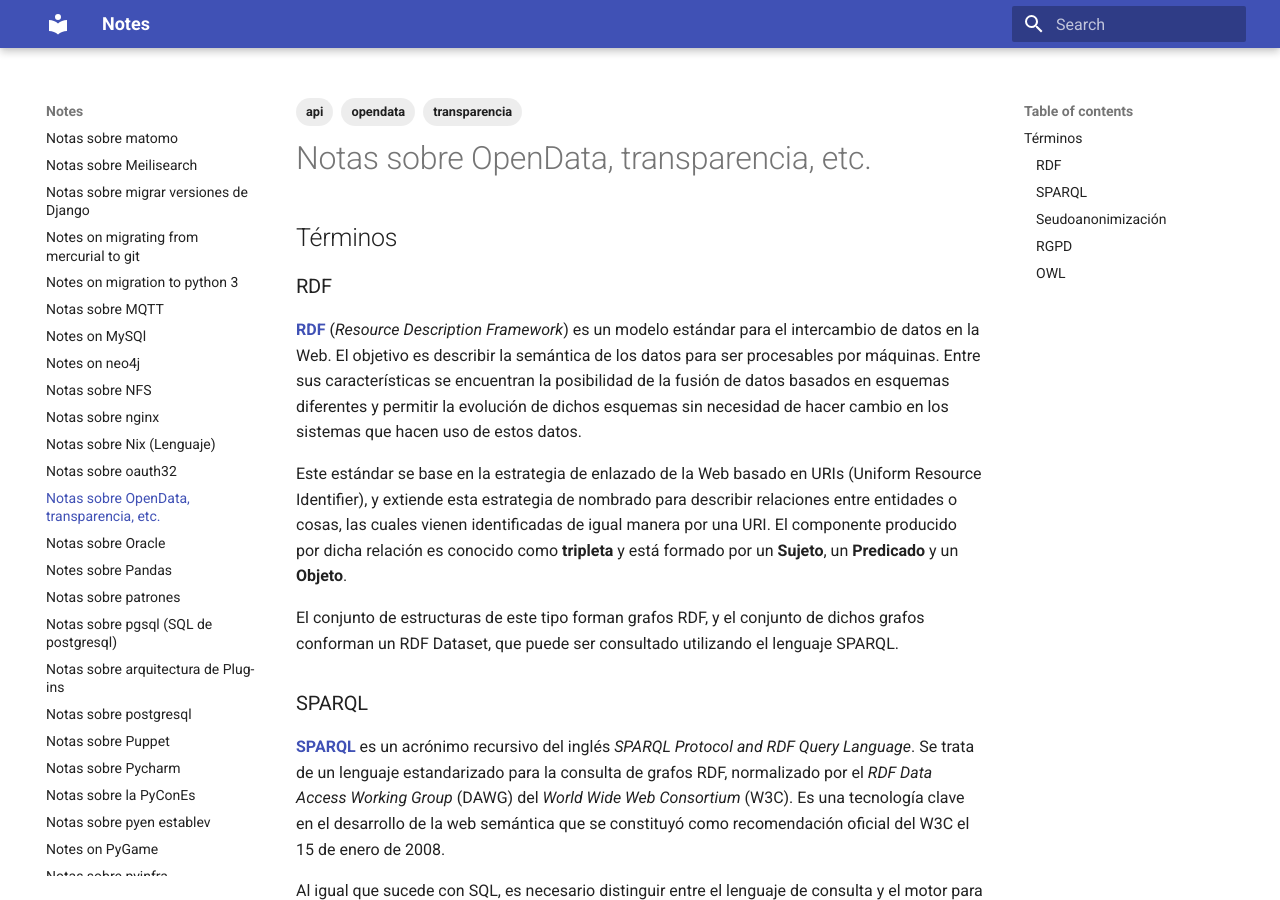
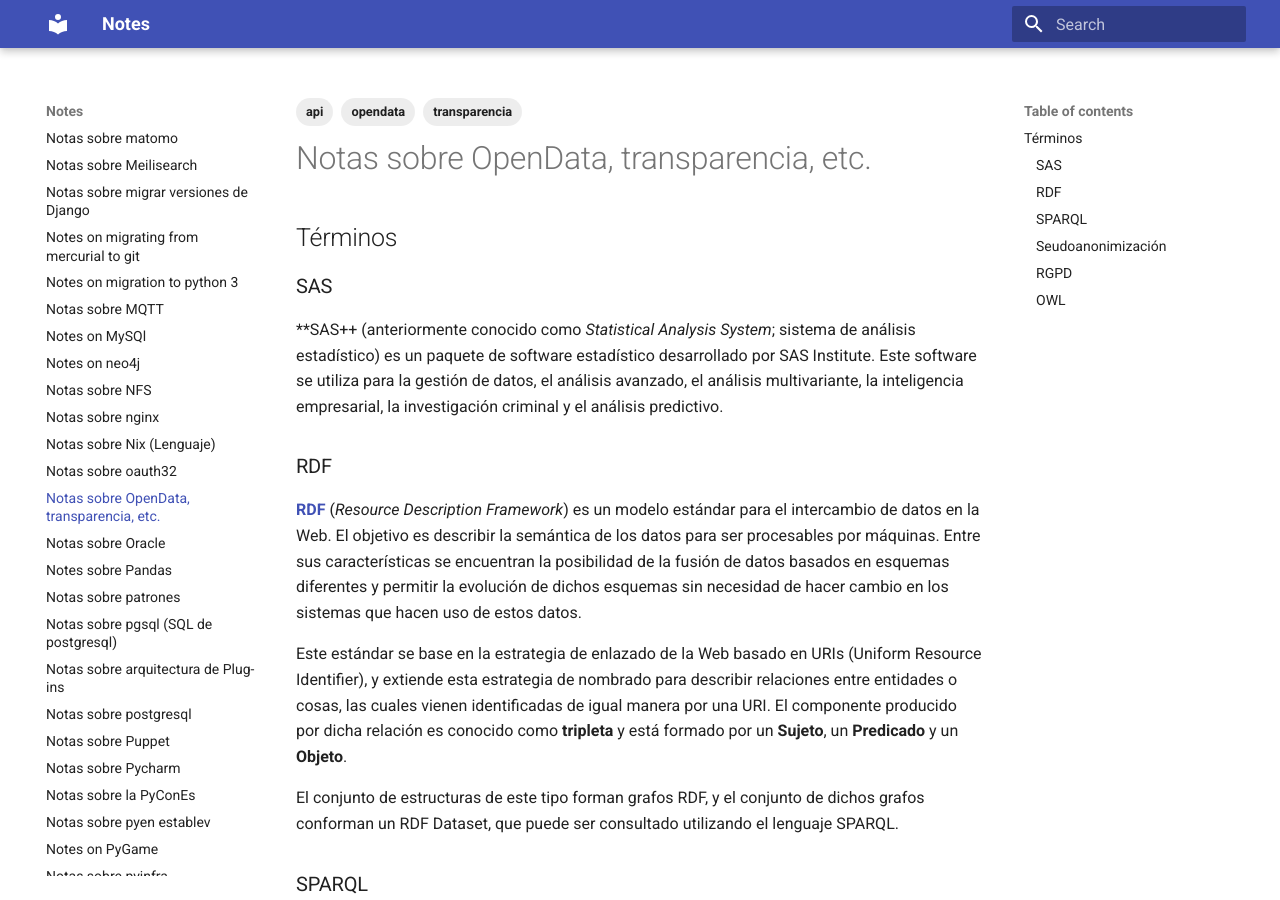
Before and after one commit to euribates/notes, an MkDocs documentation site: the page built from docs/notes-on-opendata.md, in a window 1280 px wide and 900 px high. Built offline with MkDocs 1.6.1 and Material for MkDocs 9.7.7, drawn with Linux system fonts in a browser that asks for light colours.

Commit message:
Añade definicion SAS

```diff
--- a/docs/notes-on-opendata.md
+++ b/docs/notes-on-opendata.md
@@ -7,6 +7,13 @@ tags:
 ---
 
 ## Términos
+
+### SAS
+
+**SAS++ (anteriormente conocido como _Statistical Analysis System_; sistema de análisis estadístico)
+es un paquete de software estadístico desarrollado por SAS Institute. Este software
+se utiliza para la gestión de datos, el análisis avanzado, el análisis multivariante,
+la inteligencia empresarial, la investigación criminal y el análisis predictivo.
 
 ### RDF
 
```
